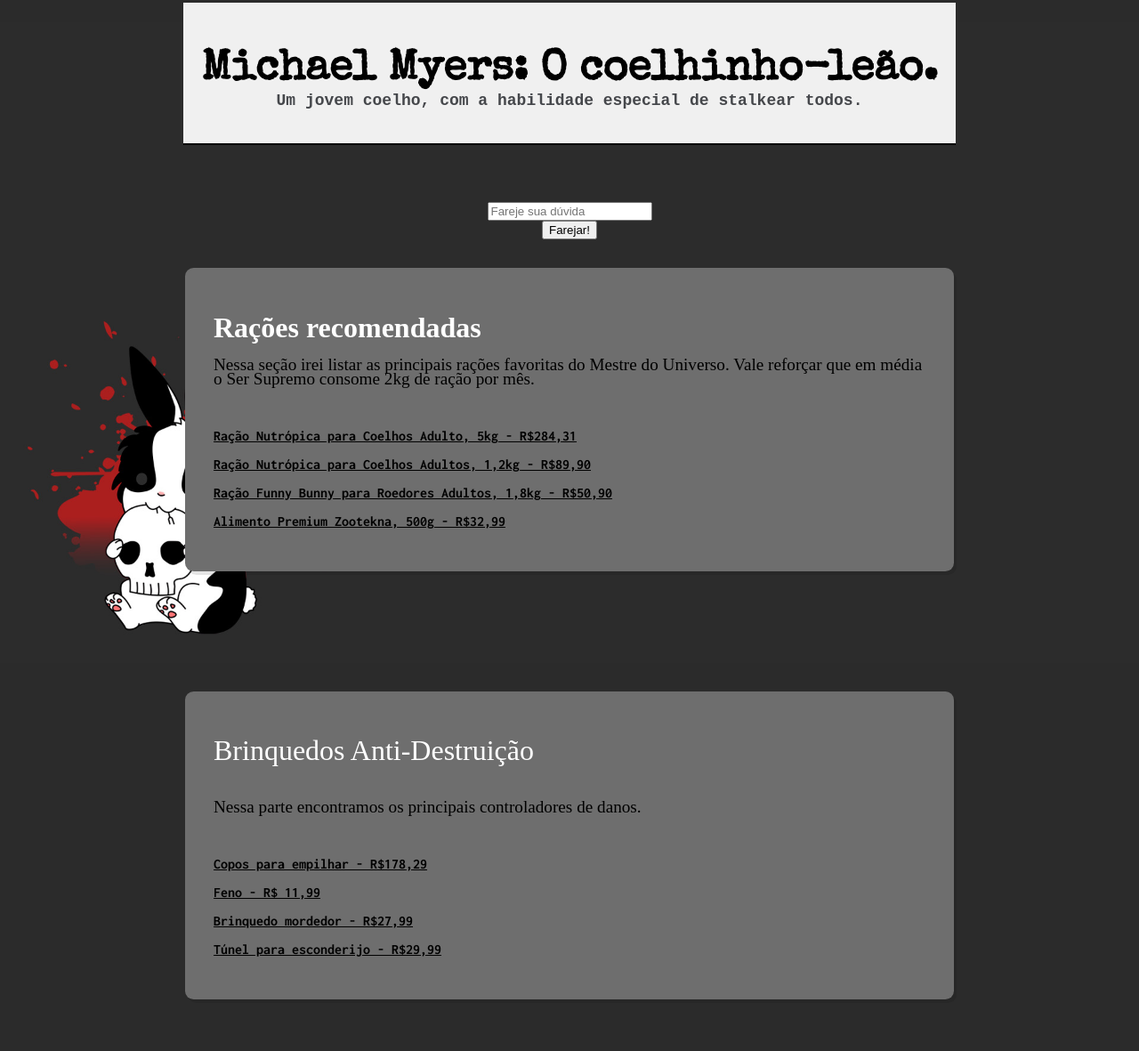
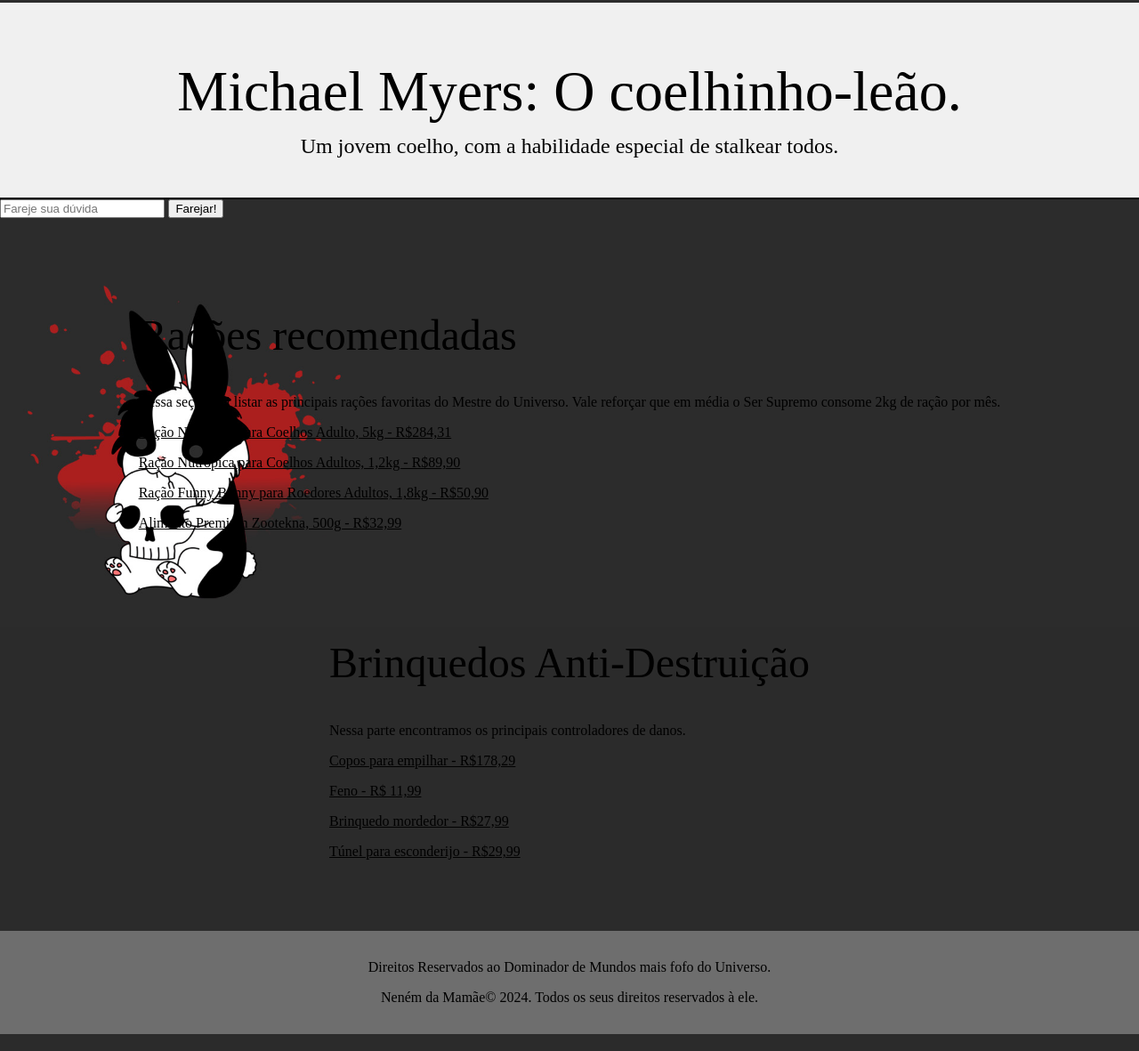
Before and after one commit to ToriBrum/MichaelBunnyMyers, a plain HTML site: page index.html in a window 1280 px wide. Shown: the part 15-1196 px from the top of the page at 89% size. Drawn offline with nearby package versions, Linux system fonts and the light colour scheme; a script that the page names is missing; files whose address does not match are found by name; a web font is replaced by a local one.

Commit message:
Update style.css

```diff
--- a/style.css
+++ b/style.css
@@ -1,280 +1,119 @@
-/* Importa a fonte Chakra Petch do Google Fonts */
-@import url('https://fonts.googleapis.com/css2?family=Abril+Fatface&family=Katibeh&family=Montserrat:ital,wght@0,100..900;1,100..900&family=Playfair+Display:ital,wght@0,400..900;1,400..900&family=SUSE:wght@100..800&display=swap');
-@import url('https://fonts.googleapis.com/css2?family=Special+Elite&display=swap');
-@import url('https://fonts.googleapis.com/css2?family=Baskervville+SC&display=swap');
-@import url('https://fonts.googleapis.com/css2?family=Inconsolata:wght@200..900&display=swap');
-@import url('https://fonts.googleapis.com/css2?family=IM+Fell+DW+Pica+SC&display=swap');
+@import url("https://fonts.googleapis.com/css2?family=Abril+Fatface&family=Katibeh&family=Montserrat:ital,wght@0,100..900;1,100..900&family=Playfair+Display:ital,wght@0,400..900;1,400..900&family=SUSE:wght@100..800&display=swap");
 
-/* Estiliza o corpo da página */
+@import url("https://fonts.googleapis.com/css2?family=Special+Elite&display=swap");
+
+@import url("https://fonts.googleapis.com/css2?family=Baskervville+SC&display=swap");
+
+@import url("https://fonts.googleapis.com/css2?family=Inconsolata:wght@200..900&display=swap");
+
+@import url("https://fonts.googleapis.com/css2?family=IM+Fell+DW+Pica+SC&display=swap");
+
+@import url('https://fonts.googleapis.com/css2?family=Lacquer&display=swap');
+
+@import url('https://fonts.googleapis.com/css2?family=Just+Me+Again+Down+Here&family=Nanum+Gothic+Coding:wght@400;700&family=Syne+Mono&display=swap');
+
+/* Estilos essenciais para o corpo da página */
 body {
-    background-color: #2b2b2b; /* Cor de fundo da página */
-    display: flex; /* Usa Flexbox para layout */
-    flex-direction: column; /* Alinha os itens na vertical */
-    align-items: center; /* Centraliza os itens horizontalmente */
-    justify-content: left; /* Centraliza os itens verticalmente */
-    height: 100vh; /* Preenche a altura total da viewport */
-    margin: 0; /* Remove a margem padrão */
-    padding: 0; /* Remove o padding padrão */
-    background-image: url('https://github.com/ToriBrum/MichaelBunnyMyers/blob/main/Myers%20final.jpg');/* Substitua 'sua_imagem.jpg' pelo nome exato da sua imagem */
-    background-repeat: no-repeat; /* Impede que a imagem se repita */
-    background-size: 100%; /* Ajusta a imagem para cobrir toda a área */
-    background-position: center; /* Centraliza a imagem */
+    margin: 0;
+    font-family: Arial, sans-serif;
+    background-color: #2b2b2b;
+    background-image: url(assets/Myers\ final.jpg) ;
+    background-repeat: no-repeat;
+    background-size: 100%;
+    display: flex;
+    flex-direction: column;
 }
 
-/* Estiliza os títulos h1 */
 h1 {
-    font-family: 'Special Elite',normal;
-    font-weight: 2px;
-    font-size: 3rem;
+    font-family: "Lacquer", normal;
+    font-weight: normal;
+    font-size: 4rem;
     color: black;
     text-align: center;
 }
 
-h2{
-    font-family:'Baskervville SC';
-    font-weight: bold;
-    font-size: x-large;
-    color: white;
+h2 {
+    font-family: "Just Me Again Down Here";
+    font-weight: normal;
+    font-size: 3rem;
+    color: black;
     text-align: start;
 }
 
-p{
-    font-family: 'Inconsolata';
+p {
+    font-family: "Syne Mono";
     font-size: medium;
-    font-weight: bold;
+    font-weight: normal;
 }
 
-/* Estiliza as seções da página */
+/* Estilos para seções e itens de resultado */
 section {
-    display: flex; /* Usa Flexbox para layout */
-    flex-direction: column; /* Alinha os itens na vertical */
-    align-items: center; /* Centraliza os itens horizontalmente */
-    margin-bottom: 7rem; /* Espaçamento abaixo de cada seção */
-    flex:1;
+    display: flex;
+    flex-direction: column;
+    align-items: center;
+    margin-bottom: 2rem;
+    margin-top: 2rem;
 }
 
-/* Estiliza os inputs dentro das seções */
-section input {
-    width: 30rem; /* Largura dos inputs */
-    border: none; /* Remove a borda padrão */
-    padding: 1rem; /* Espaçamento interno */
-    border-radius: 1.5rem; /* Borda arredondada */
-    margin-bottom: 100rem; /* Espaçamento abaixo dos inputs */
-    color: #FFFFFF; /* Cor do texto */
-    font-size: 1rem; /* Tamanho da fonte */
-    box-sizing: border-box; /* Inclui padding e border na largura total */
+.header {
+    background: #ffffff;
+    border-radius: 0.6rem;
+    padding: 2rem;
+    margin: auto;
+    margin-bottom: -1rem;
+    box-shadow: 7px 9px rgba(0, 0, 0, 0.1);
+    box-sizing: border-box;
+    width: 70rem;
+    text-align: center;
 }
 
-/* Estiliza os botões dentro das seções */
-section button {
-    padding: 0.8rem 1.2rem; /* Espaçamento interno do botão */
-    border: none; /* Remove a borda padrão */
-    border-radius: 1.5rem; /* Borda arredondada */
-    background-color: #30475E; /* Cor de fundo do botão */
-    color: #F5F7F8; /* Cor do texto do botão */
-    font-size: 1rem; /* Tamanho da fonte */
-    cursor:pointer; /* Muda o cursor para indicar que é clicável */
+.subtitulo {
+    font-family: "Nanum Gothic Coding";
+    font-size: x-large;
+    text-align: center;
+    margin-top: -2rem;
 }
 
-/* Adiciona efeito hover ao botão de pesquisa */
-section button:hover {
-    background-color: #30475E; /* Muda a cor de fundo ao passar o mouse */
-    box-shadow: 0 4px 8px rgba(0, 0, 0, 0.2); /* Adiciona uma sombra mais intensa */
-}
-
-audio {
-    width: 300px;
-}
-
-.special-elite-regular {
-    font-family: "Special Elite", system-ui;
-    font-weight: 400;
-    font-style: normal;
-}
-
-/* Estiliza a caixa de resultados da pesquisa.... aqui ta top ja n mexe*/
-.racoes {
-    width: 50rem; /* Largura máxima da caixa de resultados */
-    height: 40vh; /* Altura máxima da caixa de resultados */
-    overflow-y: none; /* Adiciona rolagem vertical se necessário */
-    margin-top: -4rem; /* Espaçamento acima da caixa de resultados */
-    padding: 5rem; /* Espaçamento interno */
-    border-radius: 0.6rem; /* Borda arredondada */
-}
-
-.brinquedos{
-    width: 50rem; /* Largura máxima da caixa de resultados */
-    height: 40vh; /* Altura máxima da caixa de resultados */
-    overflow-y: none; /* Adiciona rolagem vertical se necessário */
-    margin-top: -7rem; /* Espaçamento acima da caixa de resultados */
-    padding: 2.4rem; /* Espaçamento interno */
-    border-radius: 0.6rem; /* Borda arredondada */
-}
-
-/* Estiliza cada item de resultado */
-.item-resultado {
-    background: #6e6e6e; /* Cor de fundo dos itens */
-    border-radius: 0.6rem; /* Borda arredondada */
-    padding: 2rem; /* Espaçamento interno */
-    margin-bottom: 1rem; /* Espaçamento abaixo dos itens */
-    box-shadow: 3px 4px rgba(0, 0, 0, 0.1); /* Sombra leve */
-    line-height: 100%;
-    gap: 2rem;
-    width: 100%;
-}
-
-/* Estiliza os títulos dentro dos itens de resultado */
-.item-resultado h2 {
-    font-size: 2rem; /* Tamanho da fonte */
-    color: #FFFFFF; /* Cor do texto */
-}
-
-/* Estiliza os links dentro dos itens de resultado */
-.item-resultado a {
-    text-decoration: underline; /* Remove o sublinhado padrão dos links */
-    color: #000000; /* Cor do texto dos links */
-}
-
-/* Estiliza os links quando são passados o mouse sobre */
-.item-resultado a:hover {
-    text-decoration: underline; /* Adiciona sublinhado ao passar o mouse */
-}
-
-.playfair-display {
-  font-family: "Playfair Display", serif;
-  font-optical-sizing: auto;
-  font-weight: weight;
-  font-style: normal;
-}
-
-.inconsolata {
-    font-family: "Inconsolata", monospace;
-    font-optical-sizing: auto;
-    font-weight: weight;
-    font-style: normal;
-    font-variation-settings:100;
-}
-
-.im-fell-dw-pica-sc-regular {
-    font-family: "IM Fell DW Pica SC", serif;
-    font-weight: 400;
-    font-style: normal;
-}
+.search-bar button {
+    /* Estilos para o botão */
+    background-color: #000000; /* Cor de fundo verde */
+    color: white;
+    padding: 10px 20px;
+    border: none;
+    cursor: pointer;
+  }
 
 .listas {
     display: flex;
     flex-direction: column;
 }
 
-.barra-de-pesquisa{
-    /* Supondo que a caixa de busca esteja dentro de uma seção com a classe "search-section" */
-    display: flex;
-    flex-direction: column;
-    align-items: center; /* Centraliza os itens horizontalmente */
-    margin-top: 4rem; /* Adiciona uma margem superior de 50px */
+.fundo-texto {
+    background: #ffffff;
+    border-radius: 0.6rem;
+    padding: 2rem;
+    margin-bottom: -1rem;
+    box-shadow: 3px 4px rgba(0, 0, 0, 0.1);
+    box-sizing: border-box;
+    line-height: 100%;
+    width: 40rem;
 }
 
-.subtitulo {
-    font-family: "SUSE", monospace;
-    font-optical-sizing: auto;
-    font-weight: weight;
-    font-style: normal;
-    font-size: large;
-    text-align: center;
-    color:#45474B;
-    margin-top: -2rem;
+audio {
+    display: none; /* Oculta o player */
 }
 
-.descricao {
-    font-family:'IM Fell Dw Pica SC';
-    font-weight: 400;
-    font-style: normal;
-    font-size: 1.2rem;
-    margin-bottom: 3rem;
-}
-
-.wrapper {
-    min-height: 100vh;
-    display: flex;
-    flex-direction: column;
+/* Estilos para links */
+a {
+    font-family: "IM Fell DW Pica SC";
+    text-decoration: underline;
+    color: #000;
 }
 
 /* Estiliza o rodapé da página */
 footer {
-    background-color: #F5F7F8; /* Cor de fundo do rodapé */
-    color: #45474B; /* Cor do texto */
-    text-align: center; /* Alinha o texto ao centro */
-    padding: 0; /* Espaçamento interno */
-    width: 100%; /* Largura total da página */
-    position: bottom; /* Posiciona o rodapé */
-    bottom: 0; /* Alinha ao fundo da página */
-    left: 0;
-    font-size: 1rem; /* Tamanho da fonte */
-    margin-top: auto;
+    background-color: #6e6e6e;
+    color: #000;
+    text-align: center;
+    padding: 1rem;
 }
-
-@media (max-width: 768px) {
-    h1 {
-        font-size: 2rem; /* Tamanho da fonte em telas menores */
-        letter-spacing: 0.2rem; /* Espaçamento entre letras em telas menores */
-    }
-
-    section input {
-        width: 25rem; /* Largura dos inputs em telas menores */
-        padding: 0.8rem; /* Espaçamento interno em telas menores */
-    }
-
-    .resultados-pesquisa {
-        width: 40rem; /* Largura da caixa de resultados em telas menores */
-        height: 40vh; /* Altura da caixa de resultados em telas menores */
-    }
-
-    .item-resultado h2 {
-        font-size: 1.3rem; /* Tamanho da fonte dos títulos em telas menores */
-    }
-}
-
-/* Responsividade para celulares */
-@media (max-width: 480px) {
-
-    h1 {
-        font-size: 1.8rem; /* Tamanho da fonte em telas pequenas */
-        letter-spacing: 0.1rem; /* Espaçamento entre letras em telas pequenas */
-    }
-
-    section input {
-        width: 17rem; /* Largura total dos inputs em telas pequenas */
-    }
-
-    section button {
-        padding: 0.6rem 1rem; /* Espaçamento interno do botão em telas pequenas */
-        font-size: 0.9rem; /* Tamanho da fonte do botão em telas pequenas */
-    }
-
-    .resultados-pesquisa {
-        width: 90%; /* Largura da caixa de resultados em telas pequenas */
-        height: 50vh; /* Altura da caixa de resultados em telas pequenas */
-    }
-
-    .item-resultado h2 {
-        font-size: 1.1rem; /* Tamanho da fonte dos títulos em telas pequenas */
-    }
-
-    footer {
-        font-size: 0.9rem; /* Tamanho da fonte do rodapé em telas pequenas */
-    }
-
-/* Para telas maiores */
-@media (min-width: 768px) {
-    body {
-      background-image: url('assets/imagem-grande.jpg');
-    }
-  }
-
-  /* Para telas menores */
-  @media (max-width: 767px) {
-    body {
-      background-image: url('assets/imagem-pequena.jpg');
-    }
-  }
-}
```
